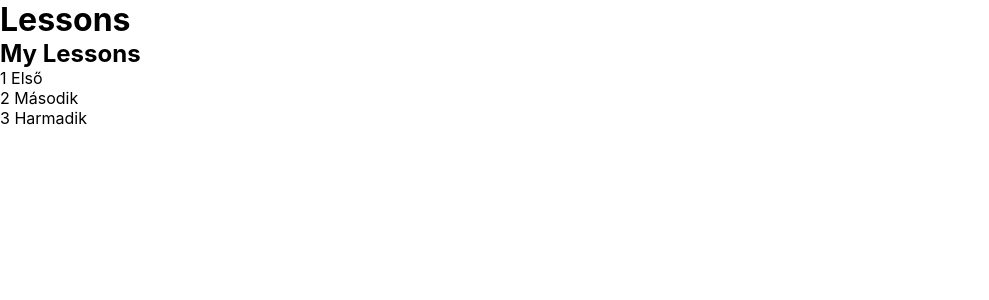
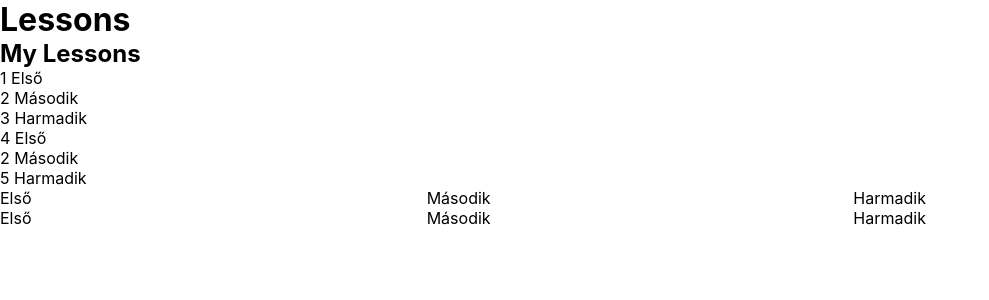
Before and after one commit to kragmar/angular-student-scheduler, an Angular app: page / in a window 1280 px wide. Shown: the top 300 px of the page, without its empty margins (0-989 px from the left). Built offline with nearby package versions, Linux system fonts and the light colour scheme.

Commit message:
4 files modified

```diff
--- a/src/app/app.module.ts
+++ b/src/app/app.module.ts
@@ -22,7 +22,7 @@ import { LessonService } from './lesson.service';
     FormsModule,
     AppRoutingModule,
     BrowserAnimationsModule,
-    HttpClientModule
+    HttpClientModule,
   ],
   providers: [LessonService],
   bootstrap: [AppComponent]
--- a/src/app/lessons/lessons.component.css
+++ b/src/app/lessons/lessons.component.css
@@ -0,0 +1,4 @@
+.grid-container {
+  display: grid;
+  grid-template-columns: 1fr 1fr 1fr;
+}
--- a/src/app/lessons/lessons.component.html
+++ b/src/app/lessons/lessons.component.html
@@ -8,4 +8,10 @@
   </li>
 </ul>
 
+<div class="grid-container">
+  <div class="grid-elem" *ngFor="let lesson of lessons">
+    {{ lesson.name }}
+  </div>
+</div>
+
 <app-lesson-detail [lesson]="selectedLesson"></app-lesson-detail>
--- a/src/app/mock-lessons.ts
+++ b/src/app/mock-lessons.ts
@@ -3,5 +3,8 @@ import { Lesson } from './lesson';
 export const LESSONS: Lesson[] = [
   { id: 1, name: 'Első' },
   { id: 2, name: 'Második' },
-  { id: 3, name: 'Harmadik' }
+  { id: 3, name: 'Harmadik' },
+  { id: 4, name: 'Első' },
+  { id: 2, name: 'Második' },
+  { id: 5, name: 'Harmadik' }
 ];
```
